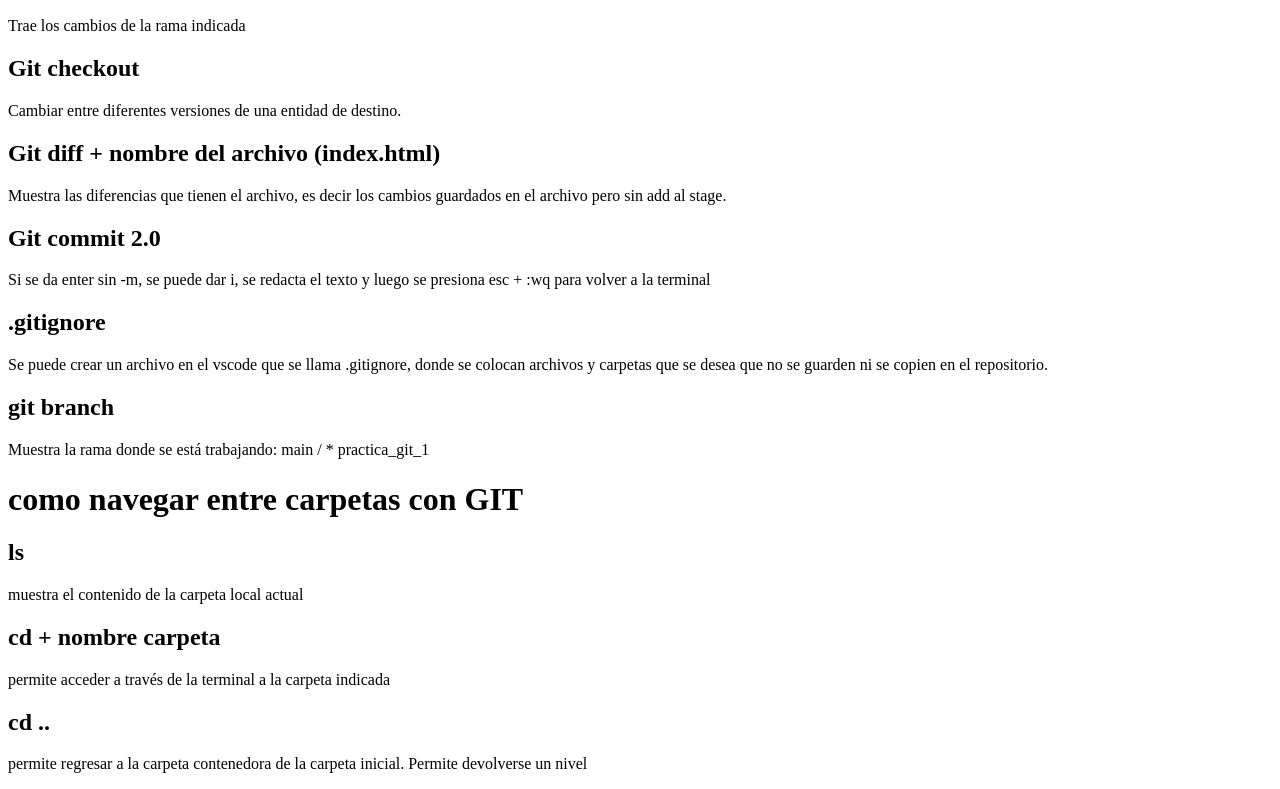
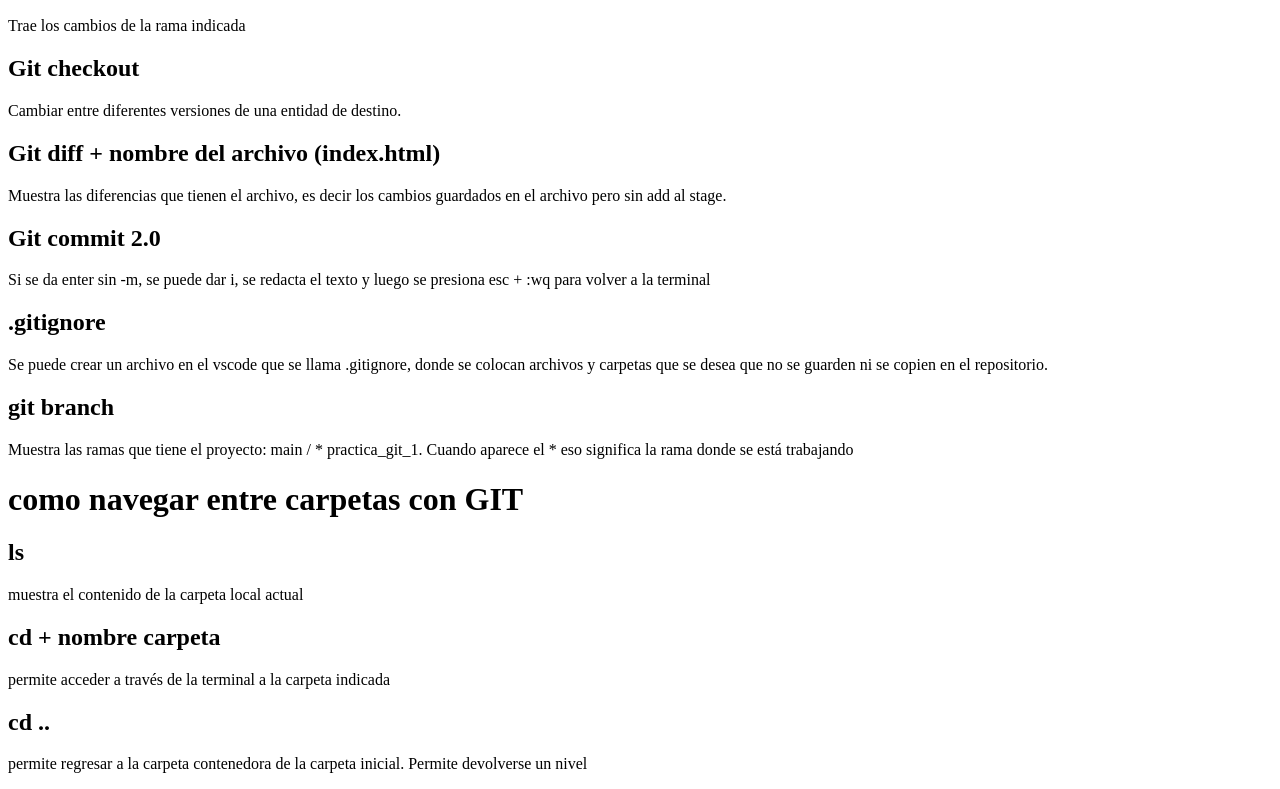
Before and after one commit to nathii13/cursos, a plain HTML site: page index.html in a window 1280 px wide. Shown: the part 715-1504 px from the top of the page. Drawn offline with Linux system fonts and the light colour scheme.

Commit message:
feat actualizacion de comandos 1.2

```diff
--- a/index.html
+++ b/index.html
@@ -34,7 +34,7 @@
          <h2>.gitignore</h2>
          <p>Se puede crear un archivo en el vscode que se llama .gitignore, donde se colocan archivos y carpetas que se desea que no se guarden ni se copien en el repositorio.</p>
          <h2>git branch</h2>
-         <p>Muestra la rama donde se está trabajando: main / * practica_git_1</p>
+         <p>Muestra las ramas que tiene el proyecto: main / * practica_git_1. Cuando aparece el * eso significa la rama donde se está trabajando</p>
 
 
 
```
